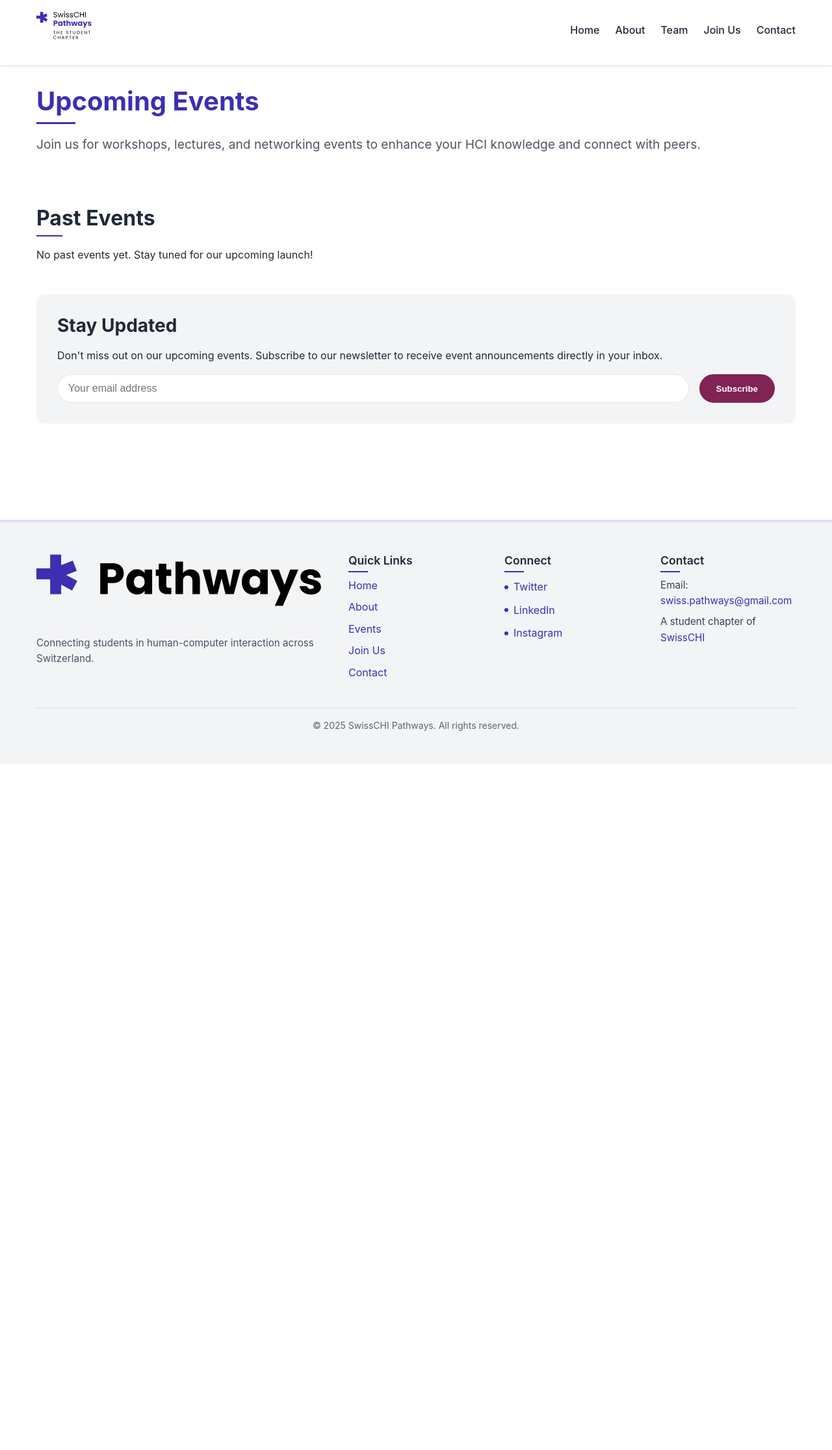
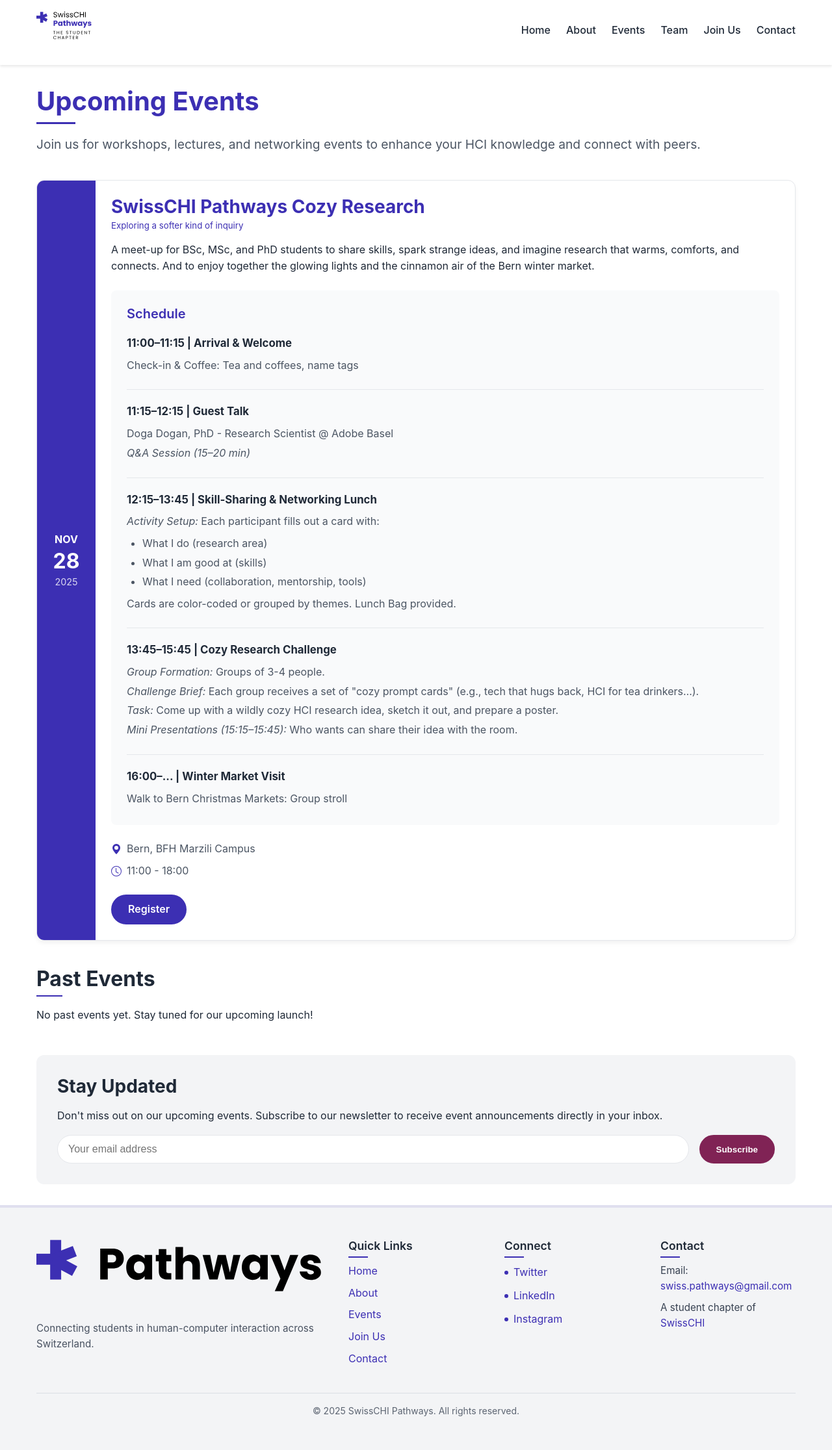
Before and after one commit to SwissCHI-Pathways/swisschi-pathways.github.io, a Jekyll site: the page built from events.md, in a window 1280 px wide. Shown: the whole page at 65% size. Built offline with Jekyll 4.4.1, drawn with Linux system fonts in a browser that asks for light colours; before the commit the page ends 1176 px from its top, so only the background shows below that.

Commit message:
feat: restore Events link in header and update event details in events.md

```diff
--- a/_includes/header.html
+++ b/_includes/header.html
@@ -13,7 +13,7 @@
     <ul>
       <li><a href="{{ '/' | relative_url }}">Home</a></li>
       <li><a href="{{ '/about' | relative_url }}">About</a></li>
-      <!-- <li><a href="{{ '/events' | relative_url }}">Events</a></li> -->
+      <li><a href="{{ '/events' | relative_url }}">Events</a></li>
       <li><a href="{{ '/team' | relative_url }}">Team</a></li>
       <li><a href="{{ '/join' | relative_url }}">Join Us</a></li>
       <li><a href="{{ '/contact' | relative_url }}">Contact</a></li>
--- a/events.md
+++ b/events.md
@@ -10,87 +10,69 @@
   </div>
 
   <div class="events-list">
-    <!-- <div class="event-card">
+    <div class="event-card">
       <div class="event-date-badge">
-        <span class="month">SEP</span>
-        <span class="day">15</span>
+        <span class="month">NOV</span>
+        <span class="day">28</span>
         <span class="year">2025</span>
       </div>
       <div class="event-content">
-        <h3>SwissCHI Pathways Launch Event</h3>
-        <p>Join us for the official launch of the SwissCHI Pathways student chapter! Connect with fellow HCI students, learn about our planned activities, and enjoy refreshments.</p>
+        <h3>SwissCHI Pathways Cozy Research</h3>
+        <h5><span class="text-muted">Exploring a softer kind of inquiry</span></h5>
+        <p>A meet-up for BSc, MSc, and PhD students to share skills, spark strange ideas, and imagine research that warms, comforts, and connects. And to enjoy together the glowing lights and the cinnamon air of the Bern winter market.</p>
+
+        <div class="event-schedule">
+          <h4>Schedule</h4>
+          <div class="schedule-item">
+            <strong>11:00–11:15 | Arrival & Welcome</strong>
+            <p>Check-in & Coffee: Tea and coffees, name tags</p>
+          </div>
+          <div class="schedule-item">
+            <strong>11:15–12:15 | Guest Talk</strong>
+            <p>Doga Dogan, PhD - Research Scientist @ Adobe Basel</p>
+            <p><em>Q&A Session (15–20 min)</em></p>
+          </div>
+          <div class="schedule-item">
+            <strong>12:15–13:45 | Skill-Sharing & Networking Lunch</strong>
+            <p><em>Activity Setup:</em> Each participant fills out a card with:</p>
+            <ul>
+              <li>What I do (research area)</li>
+              <li>What I am good at (skills)</li>
+              <li>What I need (collaboration, mentorship, tools)</li>
+            </ul>
+            <p>Cards are color-coded or grouped by themes. Lunch Bag provided.</p>
+          </div>
+          <div class="schedule-item">
+            <strong>13:45–15:45 | Cozy Research Challenge</strong>
+            <p><em>Group Formation:</em> Groups of 3-4 people.</p>
+            <p><em>Challenge Brief:</em> Each group receives a set of "cozy prompt cards" (e.g., tech that hugs back, HCI for tea drinkers…).</p>
+            <p><em>Task:</em> Come up with a wildly cozy HCI research idea, sketch it out, and prepare a poster.</p>
+            <p><em>Mini Presentations (15:15–15:45):</em> Who wants can share their idea with the room.</p>
+          </div>
+          <div class="schedule-item">
+            <strong>16:00–... | Winter Market Visit</strong>
+            <p>Walk to Bern Christmas Markets: Group stroll</p>
+          </div>
+        </div>
+
         <div class="event-details">
           <div class="event-detail">
             <svg xmlns="http://www.w3.org/2000/svg" width="16" height="16" fill="currentColor" viewBox="0 0 16 16">
               <path d="M8 16s6-5.686 6-10A6 6 0 0 0 2 6c0 4.314 6 10 6 10zm0-7a3 3 0 1 1 0-6 3 3 0 0 1 0 6z"/>
             </svg>
-            <span>ETH Zurich, CAB Building</span>
+            <span>Bern, BFH Marzili Campus</span>
           </div>
           <div class="event-detail">
             <svg xmlns="http://www.w3.org/2000/svg" width="16" height="16" fill="currentColor" viewBox="0 0 16 16">
               <path d="M8 3.5a.5.5 0 0 0-1 0V9a.5.5 0 0 0 .252.434l3.5 2a.5.5 0 0 0 .496-.868L8 8.71V3.5z"/>
               <path d="M8 16A8 8 0 1 0 8 0a8 8 0 0 0 0 16zm7-8A7 7 0 1 1 1 8a7 7 0 0 1 14 0z"/>
             </svg>
-            <span>18:00 - 20:00</span>
+            <span>11:00 - 18:00</span>
           </div>
         </div>
-        <a href="#" class="btn btn-primary">Register</a>
+        <a href="https://forms.gle/dAUbAaQ1BqLZHrjcA" target="_blank" class="btn btn-primary">Register</a>
       </div>
     </div>
-    <div class="event-card">
-      <div class="event-date-badge">
-        <span class="month">OCT</span>
-        <span class="day">05</span>
-        <span class="year">2025</span>
-      </div>
-      <div class="event-content">
-        <h3>Workshop: Introduction to User Research Methods</h3>
-        <p>A hands-on workshop covering fundamental user research methods for HCI projects. Learn how to plan, conduct, and analyze user research to inform your designs.</p>
-        <div class="event-details">
-          <div class="event-detail">
-            <svg xmlns="http://www.w3.org/2000/svg" width="16" height="16" fill="currentColor" viewBox="0 0 16 16">
-              <path d="M8 16s6-5.686 6-10A6 6 0 0 0 2 6c0 4.314 6 10 6 10zm0-7a3 3 0 1 1 0-6 3 3 0 0 1 0 6z"/>
-            </svg>
-            <span>University of Zurich, Binzmühlestrasse 14</span>
-          </div>
-          <div class="event-detail">
-            <svg xmlns="http://www.w3.org/2000/svg" width="16" height="16" fill="currentColor" viewBox="0 0 16 16">
-              <path d="M8 3.5a.5.5 0 0 0-1 0V9a.5.5 0 0 0 .252.434l3.5 2a.5.5 0 0 0 .496-.868L8 8.71V3.5z"/>
-              <path d="M8 16A8 8 0 1 0 8 0a8 8 0 0 0 0 16zm7-8A7 7 0 1 1 1 8a7 7 0 0 1 14 0z"/>
-            </svg>
-            <span>14:00 - 17:00</span>
-          </div>
-        </div>
-        <a href="#" class="btn btn-primary">Register</a>
-      </div>
-    </div>
-    <div class="event-card">
-      <div class="event-date-badge">
-        <span class="month">NOV</span>
-        <span class="day">12</span>
-        <span class="year">2025</span>
-      </div>
-      <div class="event-content">
-        <h3>Guest Lecture: The Future of Human-AI Interaction</h3>
-        <p>Dr. Marta Rodriguez from EPFL will discuss emerging trends and challenges in Human-AI Interaction, followed by a Q&A session.</p>
-        <div class="event-details">
-          <div class="event-detail">
-            <svg xmlns="http://www.w3.org/2000/svg" width="16" height="16" fill="currentColor" viewBox="0 0 16 16">
-              <path d="M8 16s6-5.686 6-10A6 6 0 0 0 2 6c0 4.314 6 10 6 10zm0-7a3 3 0 1 1 0-6 3 3 0 0 1 0 6z"/>
-            </svg>
-            <span>Online via Zoom</span>
-          </div>
-          <div class="event-detail">
-            <svg xmlns="http://www.w3.org/2000/svg" width="16" height="16" fill="currentColor" viewBox="0 0 16 16">
-              <path d="M8 3.5a.5.5 0 0 0-1 0V9a.5.5 0 0 0 .252.434l3.5 2a.5.5 0 0 0 .496-.868L8 8.71V3.5z"/>
-              <path d="M8 16A8 8 0 1 0 8 0a8 8 0 0 0 0 16zm7-8A7 7 0 1 1 1 8a7 7 0 0 1 14 0z"/>
-            </svg>
-            <span>19:00 - 20:30</span>
-          </div>
-        </div>
-        <a href="#" class="btn btn-primary">Register</a>
-      </div>
-    </div> -->
   </div>
 
   <h2>Past Events</h2>
@@ -182,6 +164,61 @@
     color: #3C2FB3;
   }
 
+  .event-content h5 {
+    margin-top: -0.5rem;
+    margin-bottom: 1rem;
+    color: #3C2FB3;
+    font-weight: 400;
+  }
+
+  .event-schedule {
+    background-color: #f9fafb;
+    padding: 1.5rem;
+    border-radius: 8px;
+    margin: 1.5rem 0;
+  }
+
+  .event-schedule h4 {
+    margin-top: 0;
+    margin-bottom: 1.25rem;
+    color: #3C2FB3;
+    font-size: 1.25rem;
+  }
+
+  .schedule-item {
+    margin-bottom: 1.25rem;
+    padding-bottom: 1.25rem;
+    border-bottom: 1px solid #e5e7eb;
+  }
+
+  .schedule-item:last-child {
+    margin-bottom: 0;
+    padding-bottom: 0;
+    border-bottom: none;
+  }
+
+  .schedule-item strong {
+    display: block;
+    color: #1f2937;
+    margin-bottom: 0.5rem;
+    font-size: 1.05rem;
+  }
+
+  .schedule-item p {
+    margin: 0.25rem 0;
+    color: #4b5563;
+    line-height: 1.6;
+  }
+
+  .schedule-item ul {
+    margin: 0.5rem 0 0.5rem 1.5rem;
+    color: #4b5563;
+  }
+
+  .schedule-item li {
+    margin: 0.25rem 0;
+  }
+
   .event-details {
     margin: 1.5rem 0;
   }
```
